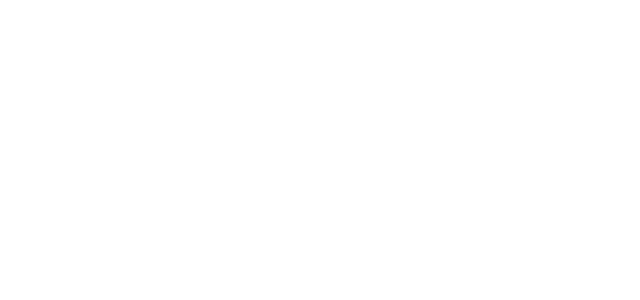
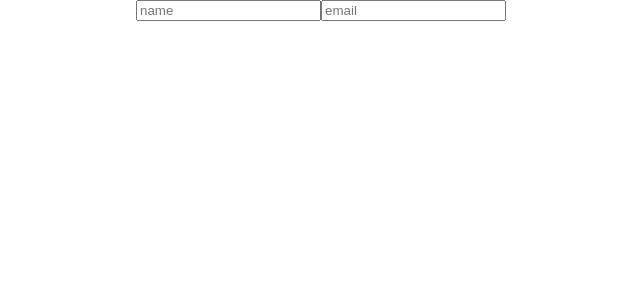
Before and after one commit to yifei2016/exercise16, a React (Create React App) app: page / in a window 1280 px wide. Shown: the top 300 px of the page, without its empty margins (319-959 px from the left). Built offline with nearby package versions, Linux system fonts and the light colour scheme.

Commit message:
implemented inputs in render and test of inputs passed

```diff
--- a/src/App.js
+++ b/src/App.js
@@ -4,31 +4,15 @@
 import './App.css';
 
 class App extends Component {
-//   constructor(props){
-//     super(props);
-//     this.state = {
-//       namevalue: '',
-//       emailvalue:''
-//     }
-//     this.handleInput = this.handleInput.bind(this);
-//   }
-//   handleInputname(event){
-//     this.setState({
-//       namevalue: event.target.value
-//     })
-//   }
-//   handleInputemail(event){
-//     this.setState({
-//       emailvalue: event.target.value
-//     })
-//   }
-render() {
-  return (
-    <div className="App">
 
-    </div>
-  )
-}
+  render() {
+    return (
+      <div className="App">
+      <input placeholder='name' />
+      <input placeholder='email'/>
+      </div>
+    )
+  }
 }
 
 export default App;
```
Also changed, not shown: 1 other file (tests, documents, lock files or other folders).
